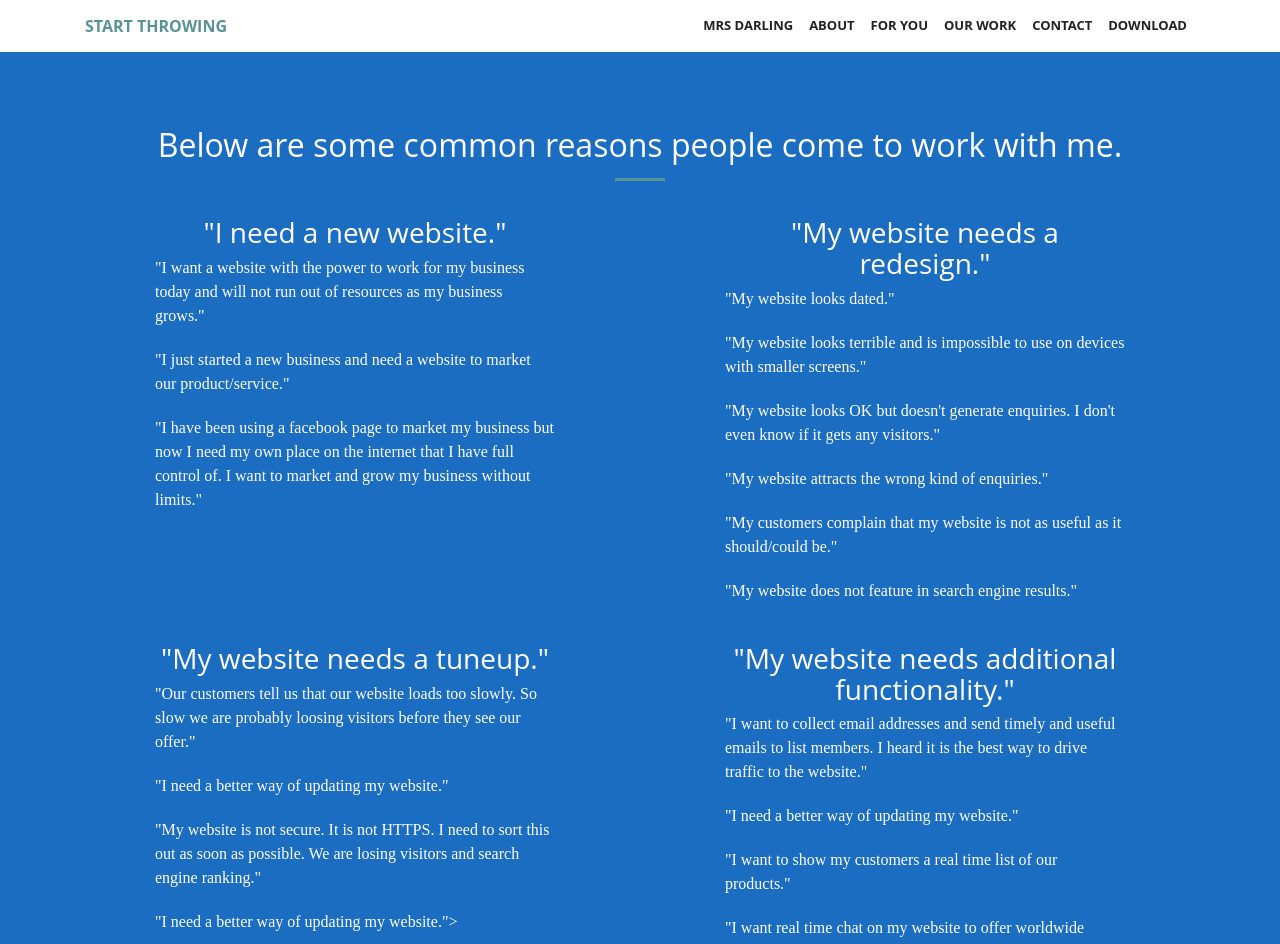
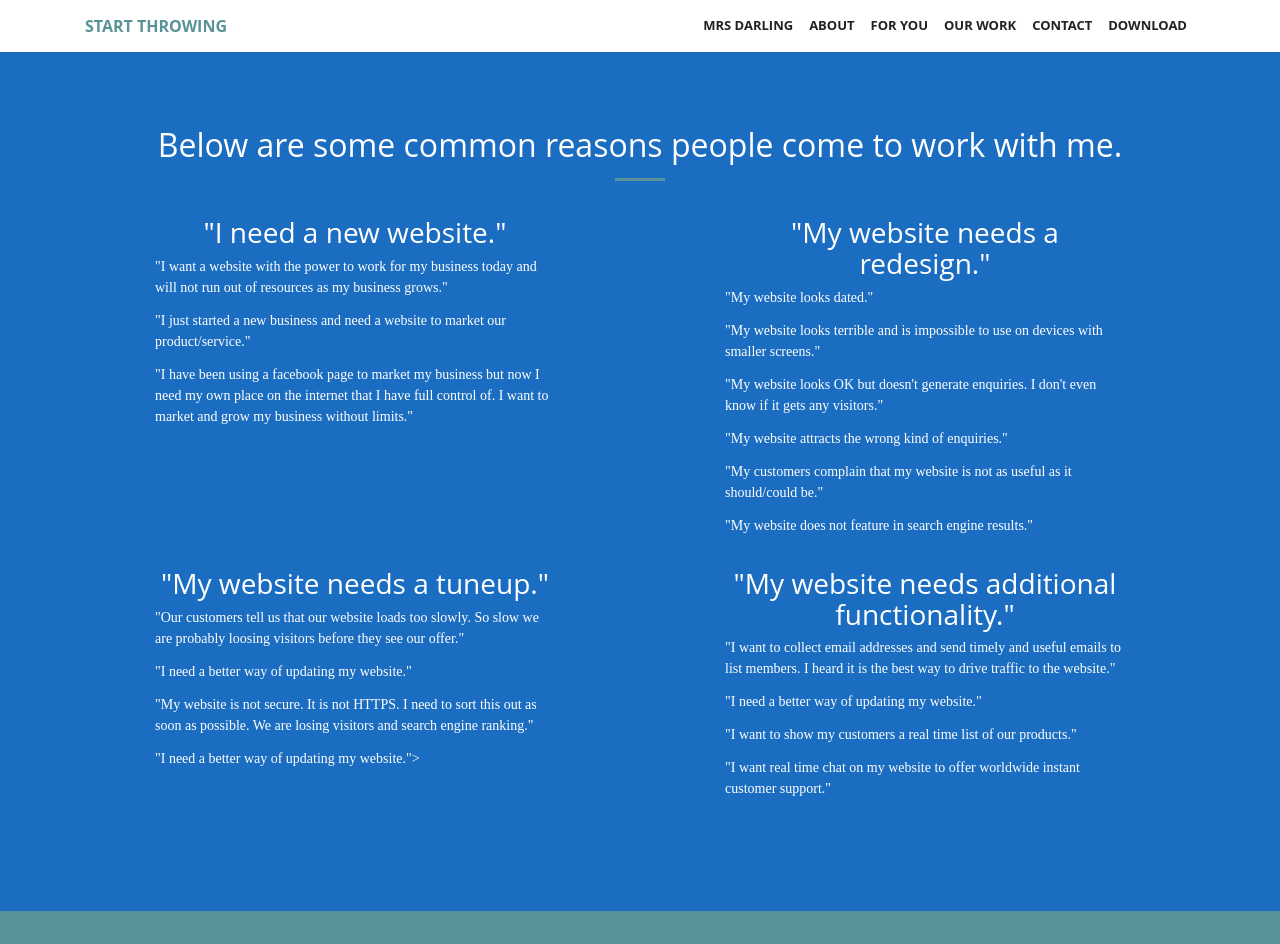
Before and after one commit to primertest-org/ADAADA, a Jekyll site: the page built from index.html, in a window 1280 px wide and 1400 px high, scrolled down 941 px. Shown: the top 944 px of the window. Built offline with Jekyll 4.4.1, drawn with Linux system fonts in a browser that asks for light colours; some web fonts are replaced; grey boxes are pictures that could not be loaded.

Commit message:
Update _services.scss

```diff
--- a/_sass/_services.scss
+++ b/_sass/_services.scss
@@ -11,7 +11,7 @@
   }
   p {
     font-family: TimesNewRoman, 'Times New Roman', Times, Baskerville, Georgia, serif;
-    font-size: 16px;
-    margin-bottom: 12;
+    font-size: 14px;
+    margin-bottom: 12px;
   }
 }
```
